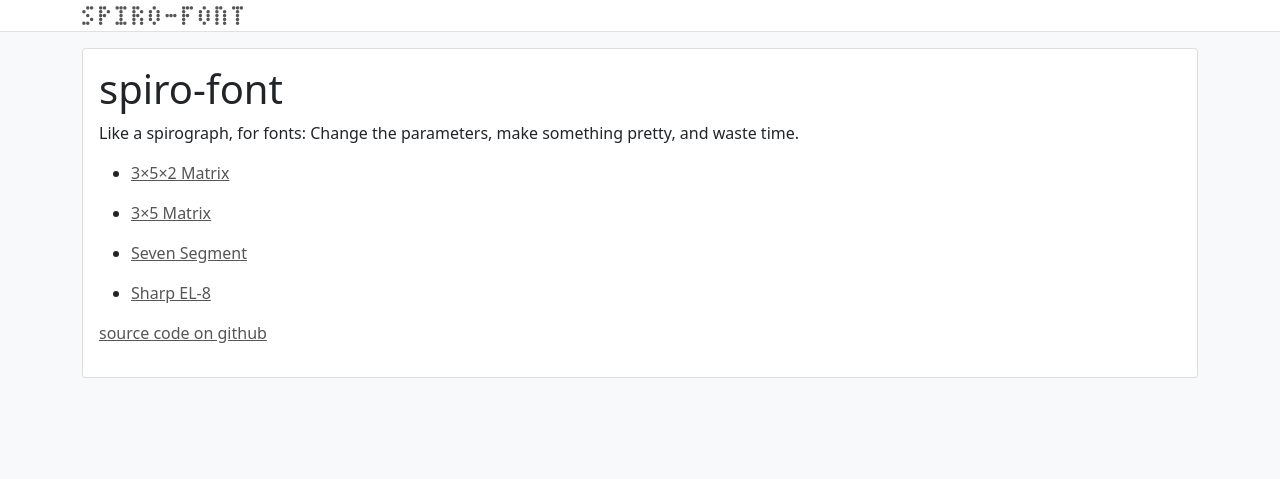
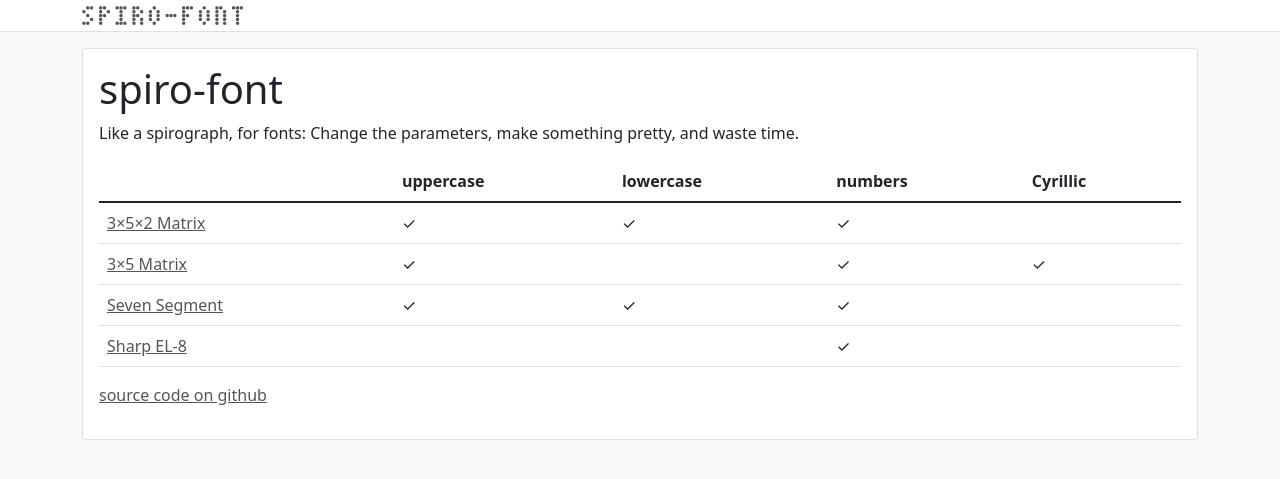
Before and after one commit to mccalluc/spiro-font, a Jekyll site: the page built from docs/index.md, in a window 1280 px wide. Shown: the top 479 px of the page. Built offline with Jekyll 4.4.1, drawn with Linux system fonts in a browser that asks for light colours.

Commit message:
table of character classes

```diff
--- a/docs/index.md
+++ b/docs/index.md
@@ -7,9 +7,39 @@ layout: home
 
 Like a spirograph, for fonts: Change the parameters, make something pretty, and waste time.
 
+<style>
+  td > p { display: inline; } /* Jekyll adds an extra <p>. */
+</style>
+
+<table class="table">
+<thead>
+<tr>
+<th></th>
+<th>uppercase</th>
+<th>lowercase</th>
+<th>numbers</th>
+<th>Cyrillic</th>
+</tr>
+</thead>
+
+<tbody>
+
 {% for font in site.segmented %}
 {% capture url %}{{ site.baseurl }}{{ font.url }}{% endcapture %}
-- [{{ font.name }}]({{ url }})
+
+<tr>
+<td markdown="1">
+[{{ font.name }}]({{ url }})
+</td>
+<td>{% if font.init.segmentMap['Z'] %} ✓ {% endif %}</td>
+<td>{% if font.init.segmentMap['z'] %} ✓ {% endif %}</td>
+<td>{% if font.init.segmentMap['9'] %} ✓ {% endif %}</td>
+<td>{% if font.init.segmentMap['Я'] %} ✓ {% endif %}</td>
+</tr>
+
 {% endfor %}
 
+</tbody>
+</table>
+
 [source code on github](https://github.com/mccalluc/spiro-font)
```
